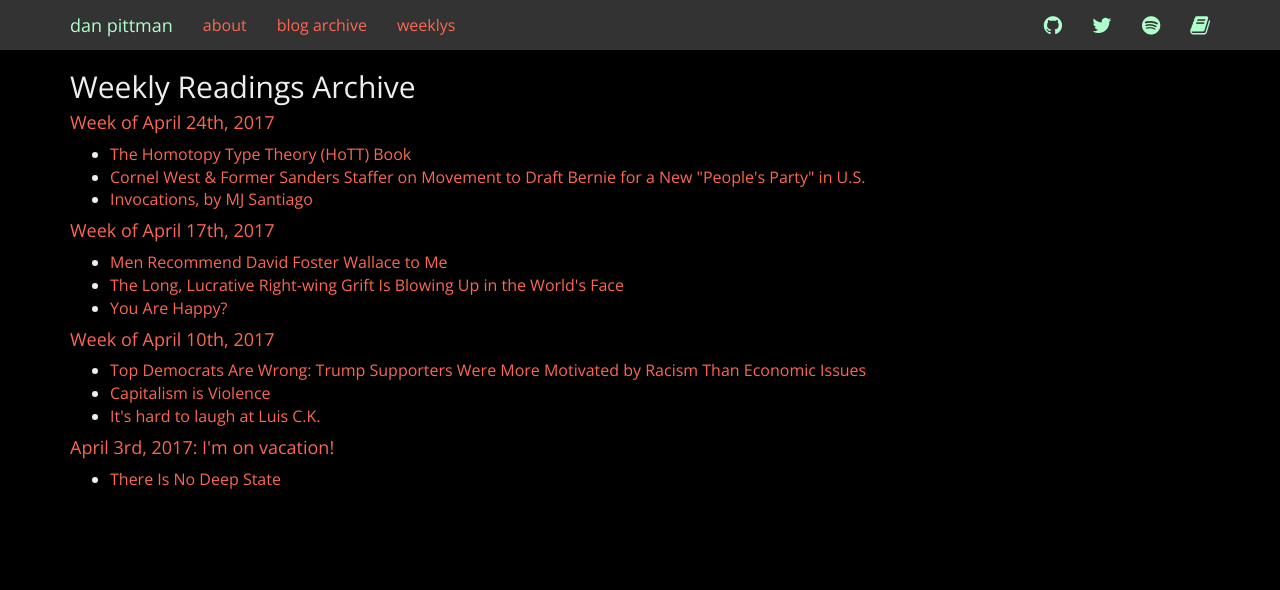
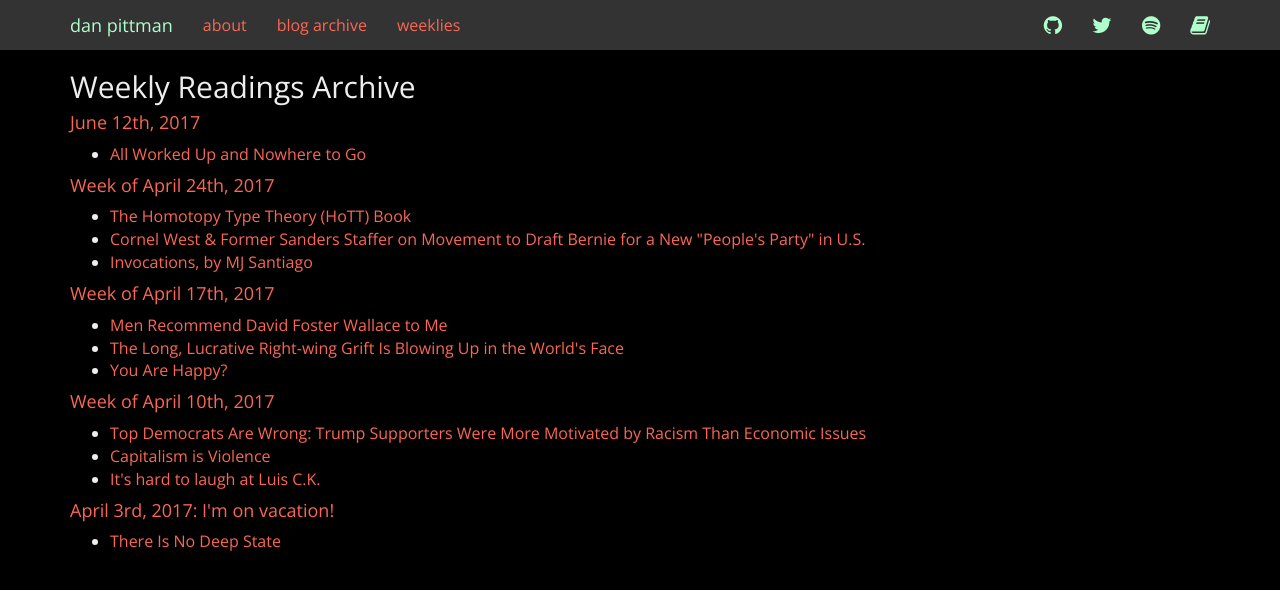
Before and after one commit to pittma/dpitt.me, a Jekyll site: the page built from weeklies.html, in a window 1280 px wide. Shown: the top 590 px of the page. Built offline with Jekyll 4.4.1, drawn with Linux system fonts in a browser that asks for light colours.

Commit message:
fix weeklies and add june 12

```diff
--- a/_layouts/default.html
+++ b/_layouts/default.html
@@ -11,7 +11,7 @@
           <ul class="nav navbar-nav">
             <li><a href="/about">about</a></li>
             <li><a href="/archive">blog archive</a></li>
-            <li><a href="/weeklys">weeklys</a></li>
+            <li><a href="/weeklies">weeklies</a></li>
           </ul>
           <ul class="nav navbar-nav navbar-right">
             <li><a class="social-icon" href="https://github.com/danielscottt"><i class="fa fa-github fa-lg" aria-hidden="true"></i></a></li>
--- a/index.html
+++ b/index.html
@@ -25,7 +25,7 @@ layout: default
   <div class="col-md-6 col-xs-12">
 
     <h2>The Week's Readings:</h2>
-    {% for weekly in site.categories.weeklys limit:1 %}
+    {% for weekly in site.categories.weeklies limit:1 %}
       <h4><a href="{{ weekly.url }}">{{ weekly.title }}</a></h4>
 
       <ul>
--- a/weeklys.html
+++ b/weeklies.html
@@ -1,11 +1,11 @@
 ---
 layout: default
-permalink: /weeklys/
+permalink: /weeklies/
 ---
 
 <h2>Weekly Readings Archive</h2>
 
-{% for weekly in site.categories.weeklys %}
+{% for weekly in site.categories.weeklies %}
   <h4><a href="{{ weekly.url }}">{{ weekly.title }}</a></h4>
 
   <ul>
--- /dev/null
+++ b/weeklies/_posts/2017-06-12-june-12-2016.md
@@ -0,0 +1,18 @@
+---
+layout: post
+title: "June 12th, 2017"
+links:
+  - url: "https://thebaffler.com/outbursts/all-worked-up-nowhere-to-go-frost"
+    title: "All Worked Up and Nowhere to Go"
+---
+
+### 1. [All Worked Up and Nowhere to Go](https://thebaffler.com/outbursts/all-worked-up-nowhere-to-go-frost)
+#### Amber A'Lee Frost, The Baffler
+
+> Meanwhile, the bigger and stronger the right gets, the more insular we become, single-mindedly obsessed with purifying our own ranks and weeding out the problematic among us.
+
+This reminds me of something someone said at a DSA meeting this weekend, which I'll paraphrase: The Right has been successful in pervading all levels of the political hierarchy by starting at its roots, places like local school boards and city council seats. This is the work of the Right's activist groups, while we, on the Left instead just _talk_. We obsess over complex [speaker orders](https://en.wikipedia.org/wiki/Progressive_stack) in discussions and exclude those whose disposition is not wholly pure in progressivity, all while thriving on the pedantry of Critical Theory.
+
+This is not productive; in fact, it is counter. While the point that A'Lee Frost is pitching here is about compromise as a vehicle for success, I'd like to hitch my own trailer to that vehicle as it passes: Rhetoric alone is ineffectual. Change is precipitated through a usurping of parochial empty-heads from the ground up. Only then is this rhetoric a productive undertaking — because finally, there are receptive actors to reify it.
+
+{% include stats.html %}
```
Also changed, not shown: weeklies/_posts/2017-04-03-apr-3-2017.md (renamed from weeklys/_posts/2017-04-03-apr-3-2017.md), weeklies/_posts/2017-04-10-apr-10-2017.md (renamed from weeklys/_posts/2017-04-10-apr-10-2017.md), weeklies/_posts/2017-04-17-apr-17-2017.md (renamed from weeklys/_posts/2017-04-17-apr-17-2017.md), weeklies/_posts/2017-04-24-apr-24-2017.md (renamed from weeklys/_posts/2017-04-24-apr-24-2017.md).
